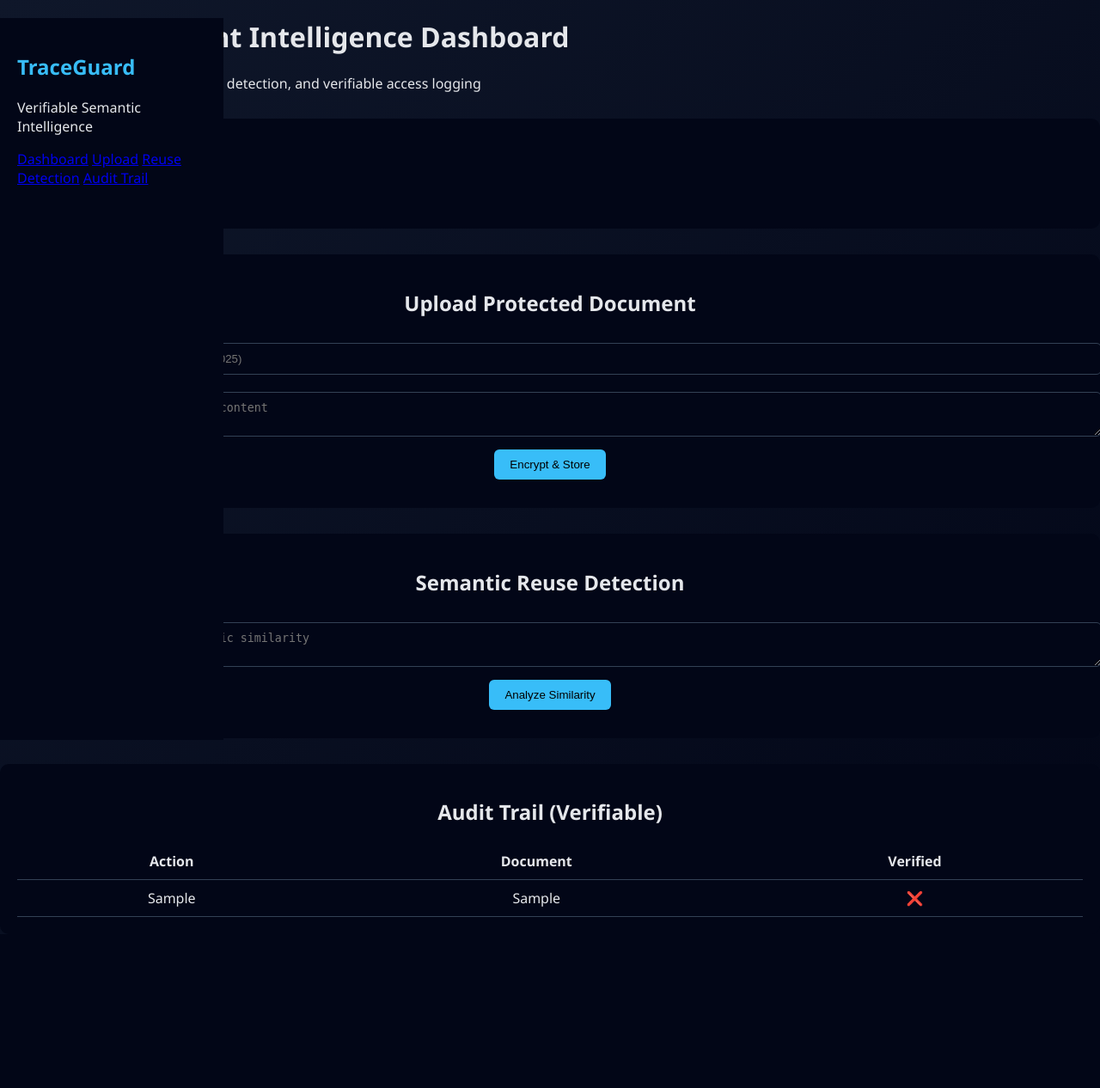
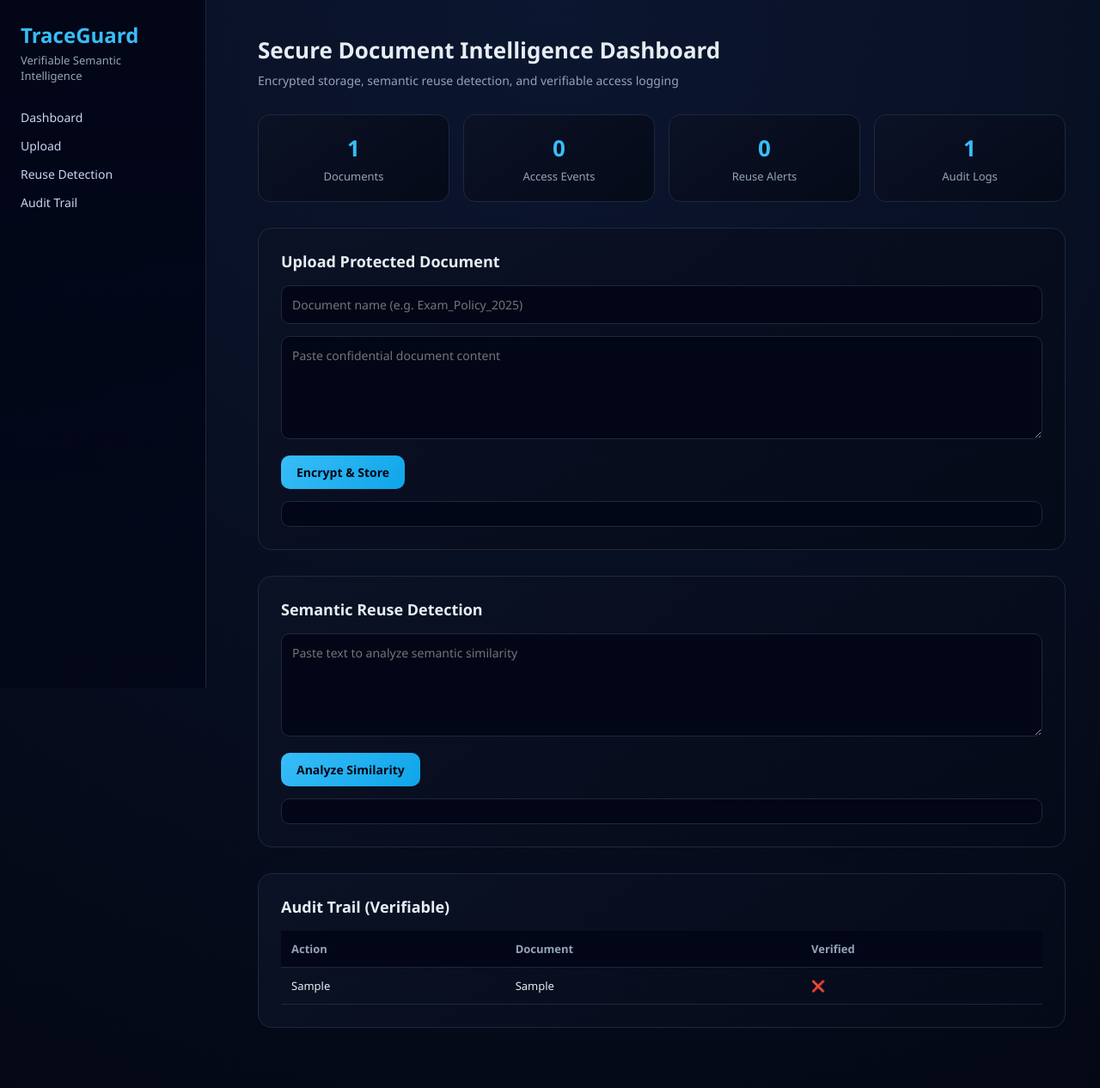
Before and after one commit to Vinithareddy09/TraceGuard, a Flask app: page / in a window 1280 px wide. Shown: the whole page at 86% size. Before the commit the page ends 1067 px from the top, so only its background shows below. Run offline with Flask 3, Linux system fonts and the light colour scheme; tables that the repository leaves empty hold one stand-in row (values such as "Sample post").

Commit message:
fixed css

```diff
--- a/static/dashboard.css
+++ b/static/dashboard.css
@@ -1,82 +1,183 @@
-body {
+/* -------- RESET -------- */
+* {
+  box-sizing: border-box;
   margin: 0;
-  font-family: 'Segoe UI', sans-serif;
-  background: linear-gradient(135deg,#0f172a,#020617);
-  color: #e5e7eb;
+  padding: 0;
+  font-family: "Segoe UI", Roboto, Arial, sans-serif;
 }
 
+body {
+  background: radial-gradient(circle at top, #0b1630, #040814);
+  color: #e6edf3;
+  display: flex;
+  min-height: 100vh;
+}
+
+/* -------- SIDEBAR -------- */
 .sidebar {
+  width: 240px;
+  background: linear-gradient(180deg, #020617, #020617cc);
+  padding: 24px;
   position: fixed;
-  width: 220px;
-  height: 100%;
-  background: #020617;
-  padding: 20px;
+  height: 100vh;
+  border-right: 1px solid #1e293b;
 }
 
 .sidebar h2 {
   color: #38bdf8;
+  margin-bottom: 4px;
 }
 
-.tagline {
-  font-size: 12px;
+.sidebar .subtitle {
+  font-size: 13px;
+  color: #94a3b8;
+  margin-bottom: 30px;
+}
+
+.sidebar nav a {
+  display: block;
+  color: #cbd5f5;
+  text-decoration: none;
+  margin-bottom: 14px;
+  font-size: 14px;
+}
+
+.sidebar nav a:hover {
+  color: #38bdf8;
+}
+
+/* -------- MAIN CONTENT -------- */
+.content {
+  margin-left: 260px;
+  padding: 40px;
+  width: 100%;
+  max-width: 1100px;
+}
+
+/* -------- HEADER -------- */
+header h1 {
+  font-size: 26px;
+  margin-bottom: 8px;
+}
+
+header .desc {
+  color: #94a3b8;
+  margin-bottom: 30px;
+  font-size: 14px;
+}
+
+/* -------- METRICS -------- */
+.metrics {
+  display: grid;
+  grid-template-columns: repeat(4, 1fr);
+  gap: 16px;
+  margin-bottom: 30px;
+}
+
+.metric {
+  background: linear-gradient(145deg, #0b1225, #050a18);
+  padding: 20px;
+  border-radius: 14px;
+  text-align: center;
+  border: 1px solid #1e293b;
+}
+
+.metric span {
+  font-size: 26px;
+  color: #38bdf8;
+  font-weight: bold;
+}
+
+.metric label {
+  display: block;
+  font-size: 13px;
+  color: #94a3b8;
+  margin-top: 6px;
+}
+
+/* -------- CARD SECTIONS -------- */
+.card {
+  background: linear-gradient(145deg, #0b1225, #050a18);
+  padding: 26px;
+  border-radius: 16px;
+  margin-bottom: 30px;
+  border: 1px solid #1e293b;
+}
+
+.card h2 {
+  margin-bottom: 16px;
+  font-size: 18px;
+}
+
+/* -------- INPUTS -------- */
+input,
+textarea {
+  width: 100%;
+  background: #020617;
+  border: 1px solid #1e293b;
+  color: #e6edf3;
+  padding: 12px;
+  border-radius: 10px;
+  margin-bottom: 14px;
+  font-size: 14px;
+}
+
+textarea {
+  min-height: 120px;
+  resize: vertical;
+}
+
+/* -------- BUTTONS -------- */
+button {
+  background: linear-gradient(135deg, #38bdf8, #0ea5e9);
+  border: none;
+  color: #020617;
+  padding: 10px 18px;
+  border-radius: 10px;
+  font-size: 14px;
+  font-weight: 600;
+  cursor: pointer;
+}
+
+button:hover {
+  opacity: 0.9;
+}
+
+/* -------- OUTPUT CONSOLE -------- */
+pre {
+  background: #020617;
+  border: 1px solid #1e293b;
+  padding: 14px;
+  border-radius: 10px;
+  margin-top: 14px;
+  font-size: 13px;
+  overflow-x: auto;
+  color: #cbd5f5;
+}
+
+/* -------- TABLE -------- */
+table {
+  width: 100%;
+  border-collapse: collapse;
+  margin-top: 10px;
+}
+
+thead {
+  background: #020617;
+}
+
+th,
+td {
+  padding: 12px;
+  font-size: 13px;
+  text-align: left;
+  border-bottom: 1px solid #1e293b;
+}
+
+th {
   color: #94a3b8;
 }
 
-.main {
-  margin-left: 240px;
-  padding: 30px;
+tbody tr:hover {
+  background: #020617aa;
 }
-
-.cards {
-  display: grid;
-  grid-template-columns: repeat(4,1fr);
-  gap: 20px;
-}
-
-.card {
-  background: #020617;
-  padding: 20px;
-  border-radius: 10px;
-  text-align: center;
-}
-
-.card h3 {
-  font-size: 32px;
-  color: #38bdf8;
-}
-
-section {
-  background: #020617;
-  margin-top: 30px;
-  padding: 20px;
-  border-radius: 10px;
-}
-
-input, textarea {
-  width: 100%;
-  margin: 10px 0;
-  padding: 10px;
-  background: #020617;
-  border: 1px solid #334155;
-  color: white;
-  border-radius: 6px;
-}
-
-button {
-  background: #38bdf8;
-  color: black;
-  border: none;
-  padding: 10px 18px;
-  border-radius: 6px;
-  cursor: pointer;
-}
-
-table {
-  width: 100%;
-  border-collapse: collapse;
-}
-
-td, th {
-  padding: 10px;
-  border-bottom: 1px solid #334155;
-}
```
